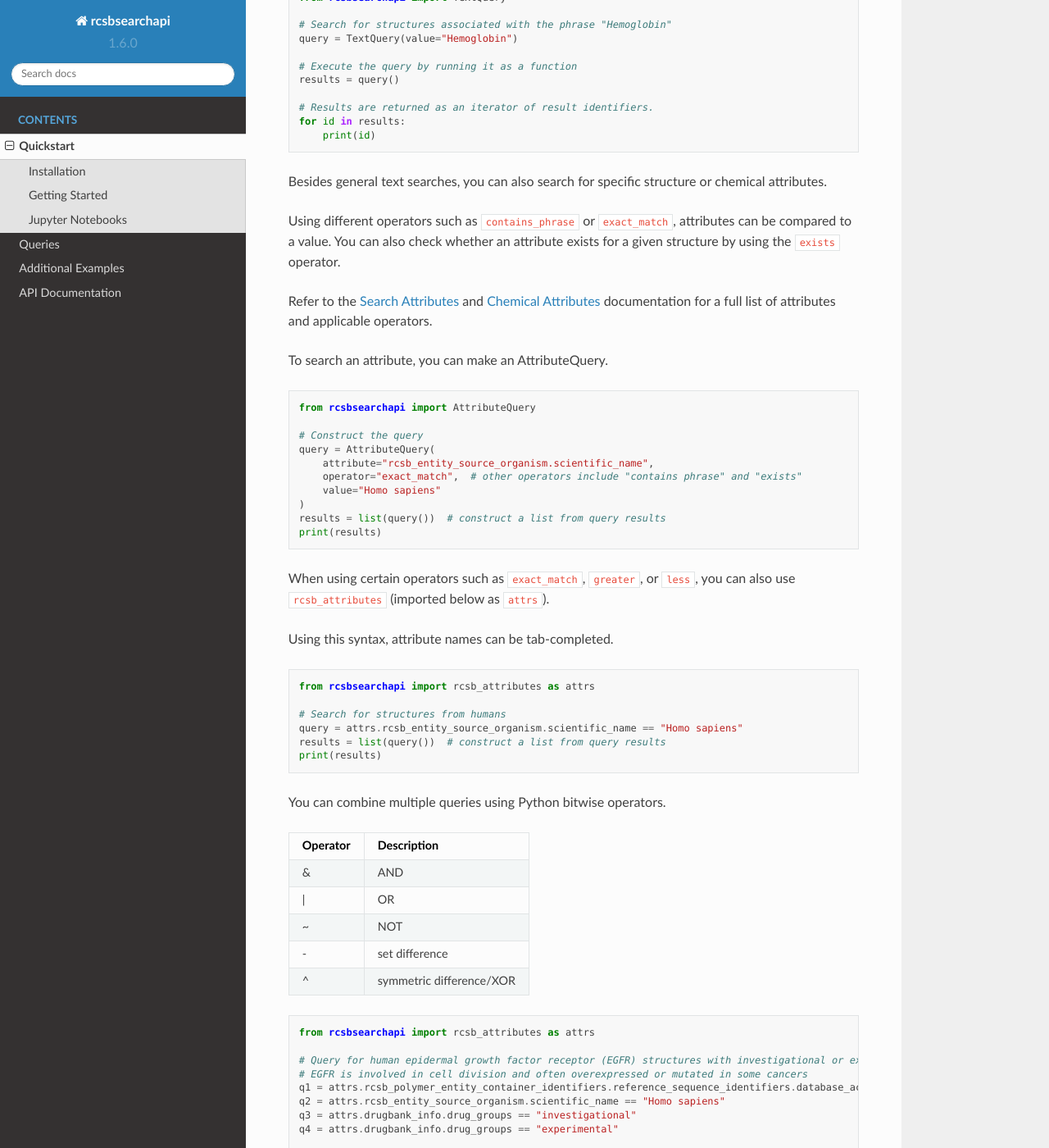
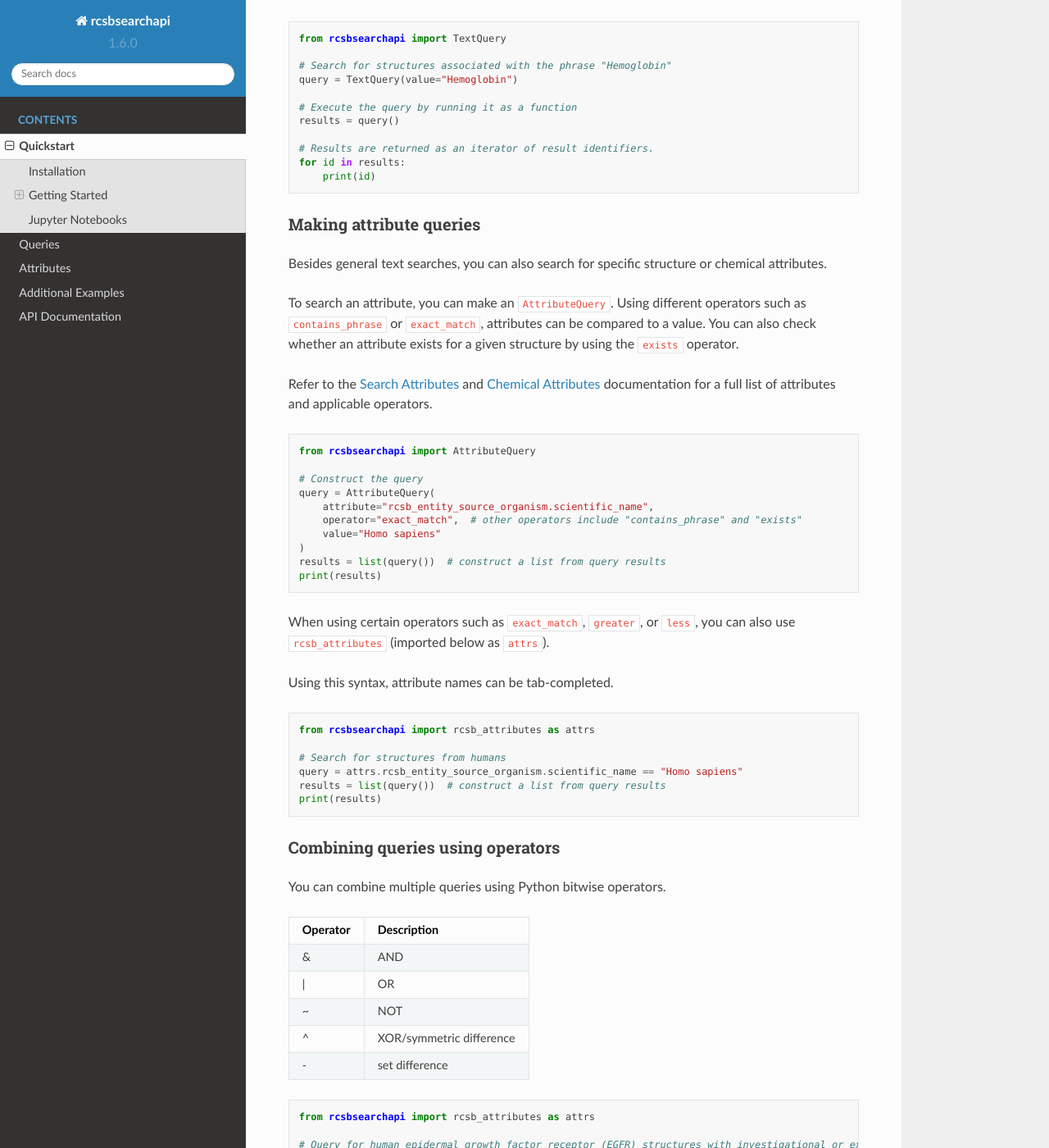
Before and after one commit to rcsb/py-rcsbsearchapi, a Sphinx documentation site: the page built from docs/quickstart.md, in a window 1280 px wide and 1400 px high, scrolled down 579 px. Shown: the whole window at 82% size. Built offline with Sphinx 7.4.7 and the Read the Docs theme 2.0.0, drawn with Linux system fonts in a browser that asks for light colours; some of the changed text lies outside the part shown.

Commit message:
documentation edits and adding page for attribute methods

````diff
--- a/docs/quickstart.md
+++ b/docs/quickstart.md
@@ -9,6 +9,7 @@ Get it from PyPI:
 Or, download from [GitHub](https://github.com/rcsb/py-rcsbsearchapi)
 
 ## Getting Started
+### Making full-text queries
 
 To perform a general search for structures associated with the phrase "Hemoglobin", you can create a TextQuery. This does a "full-text" search, which is a general search on text associated with PDB structures or molecular definitions. Learn more about available search services on the [RCSB PDB Search API docs](https://search.rcsb.org/#search-services).
 ```python
@@ -25,21 +26,23 @@ for id in results:
     print(id)
 ```
 
+### Making attribute queries
+
 Besides general text searches, you can also search for specific structure or chemical attributes.
 
+To search an attribute, you can make an `AttributeQuery`.
 Using different operators such as `contains_phrase` or `exact_match`, attributes can be compared to a value.
 You can also check whether an attribute exists for a given structure by using the `exists` operator.
 
 Refer to the [Search Attributes](https://search.rcsb.org/structure-search-attributes.html) and [Chemical Attributes](https://search.rcsb.org/chemical-search-attributes.html) documentation for a full list of attributes and applicable operators.
 
-To search an attribute, you can make an AttributeQuery.
 ```python
 from rcsbsearchapi import AttributeQuery
 
 # Construct the query
 query = AttributeQuery(
     attribute="rcsb_entity_source_organism.scientific_name",
-    operator="exact_match",  # other operators include "contains phrase" and "exists"
+    operator="exact_match",  # other operators include "contains_phrase" and "exists"
     value="Homo sapiens"
 )
 results = list(query())  # construct a list from query results
@@ -58,6 +61,7 @@ query = attrs.rcsb_entity_source_organism.scientific_name == "Homo sapiens"
 results = list(query())  # construct a list from query results
 print(results)
 ```
+### Combining queries using operators
 
 You can combine multiple queries using Python bitwise operators.
 
@@ -66,8 +70,8 @@ You can combine multiple queries using Python bitwise operators.
 |&       |AND                     |
 |\|      |OR                      |
 |~       |NOT                     |
+|^       |XOR/symmetric difference|
 |-       |set difference          |
-|^       |symmetric difference/XOR|
 
 ```python
 from rcsbsearchapi import rcsb_attributes as attrs
````
Also changed, not shown: README.md (+6 -4 lines), docs/attributes.md (added, +44 -0 lines), docs/index.md (+1 -0 lines), docs/queries.md (+1 -0 lines).
